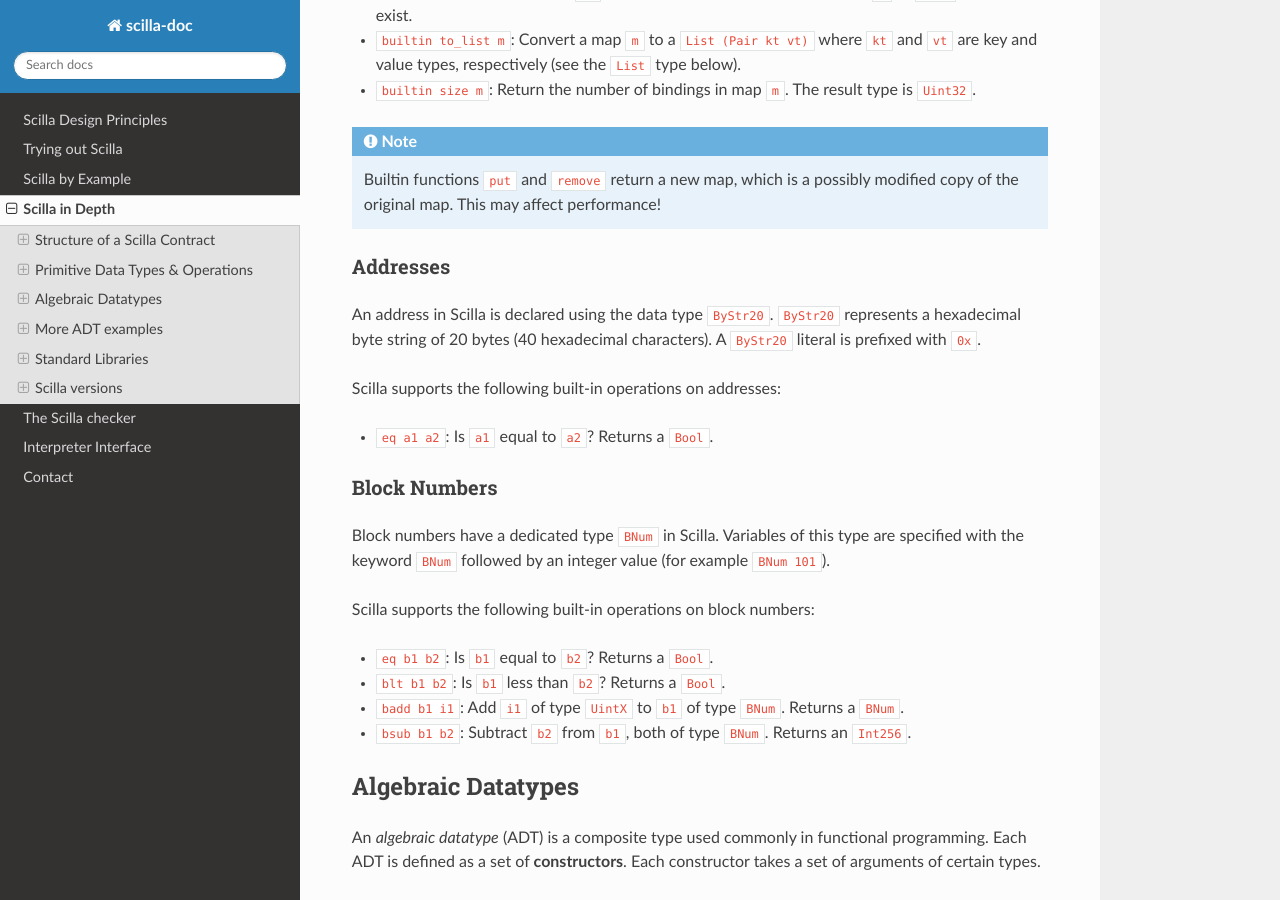
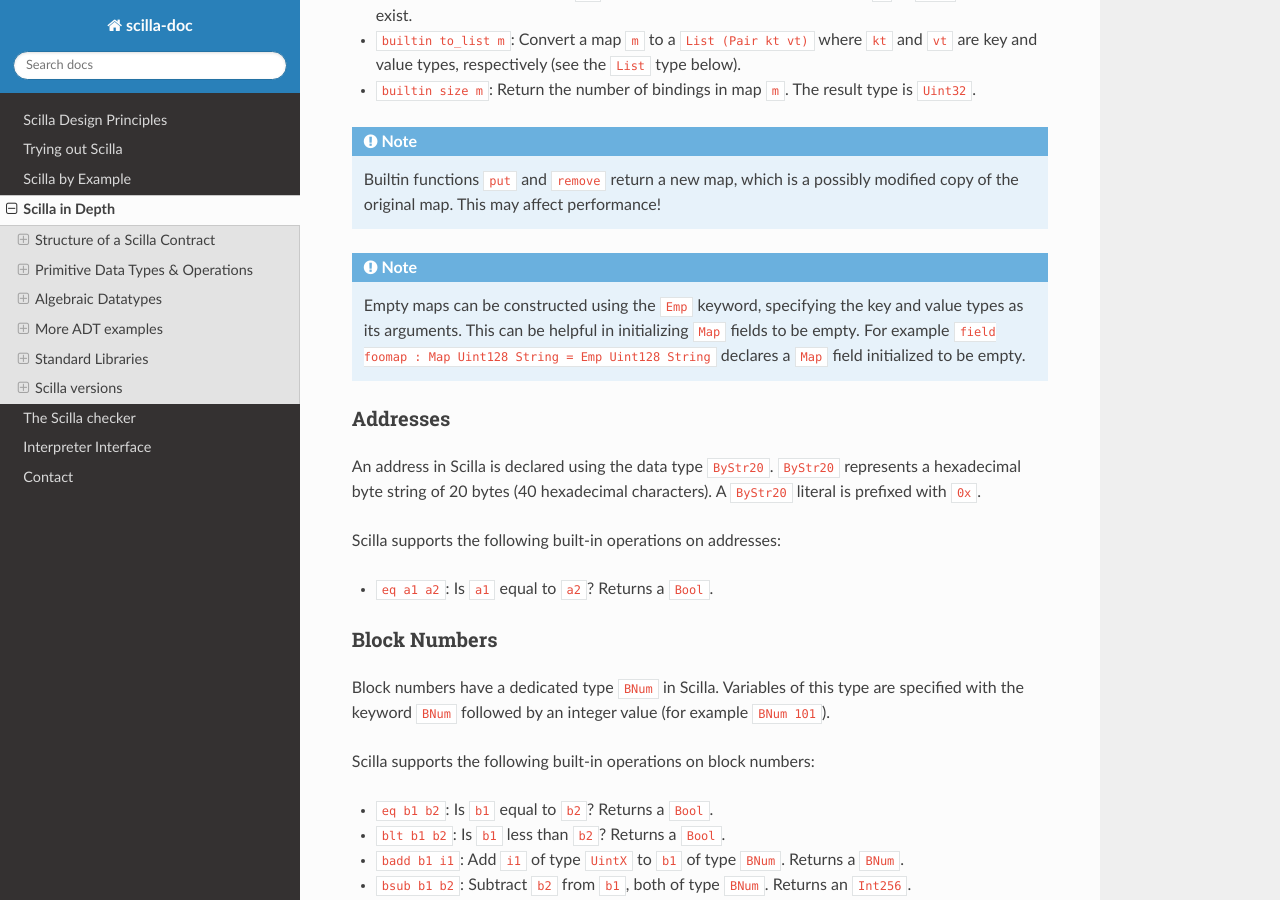
Before and after one commit to Zilliqa/scilla-docs, a Sphinx documentation site: the page built from docs/source/scilla-in-depth.rst, in a window 1280 px wide and 900 px high, scrolled down 13674 px. Built offline with Sphinx 7.4.7 and the Read the Docs theme 2.0.0, drawn with Linux system fonts in a browser that asks for light colours.

Commit message:
Document the Emp keyword for creating empty map values

```diff
--- a/docs/source/scilla-in-depth.rst
+++ b/docs/source/scilla-in-depth.rst
@@ -789,6 +789,12 @@ Scilla supports the following built-in operations on maps:
    Builtin functions ``put`` and ``remove`` return a new map, which is
    a possibly modified copy of the original map. This may affect performance!
 
+.. note::
+
+  Empty maps can be constructed using the ``Emp`` keyword, specifying the key
+  and value types as its arguments. This can be helpful in initializing ``Map``
+  fields to be empty. For example ``field foomap : Map Uint128 String = Emp Uint128 String``
+  declares a ``Map`` field initialized to be empty.
 
 Addresses
 *********
```
